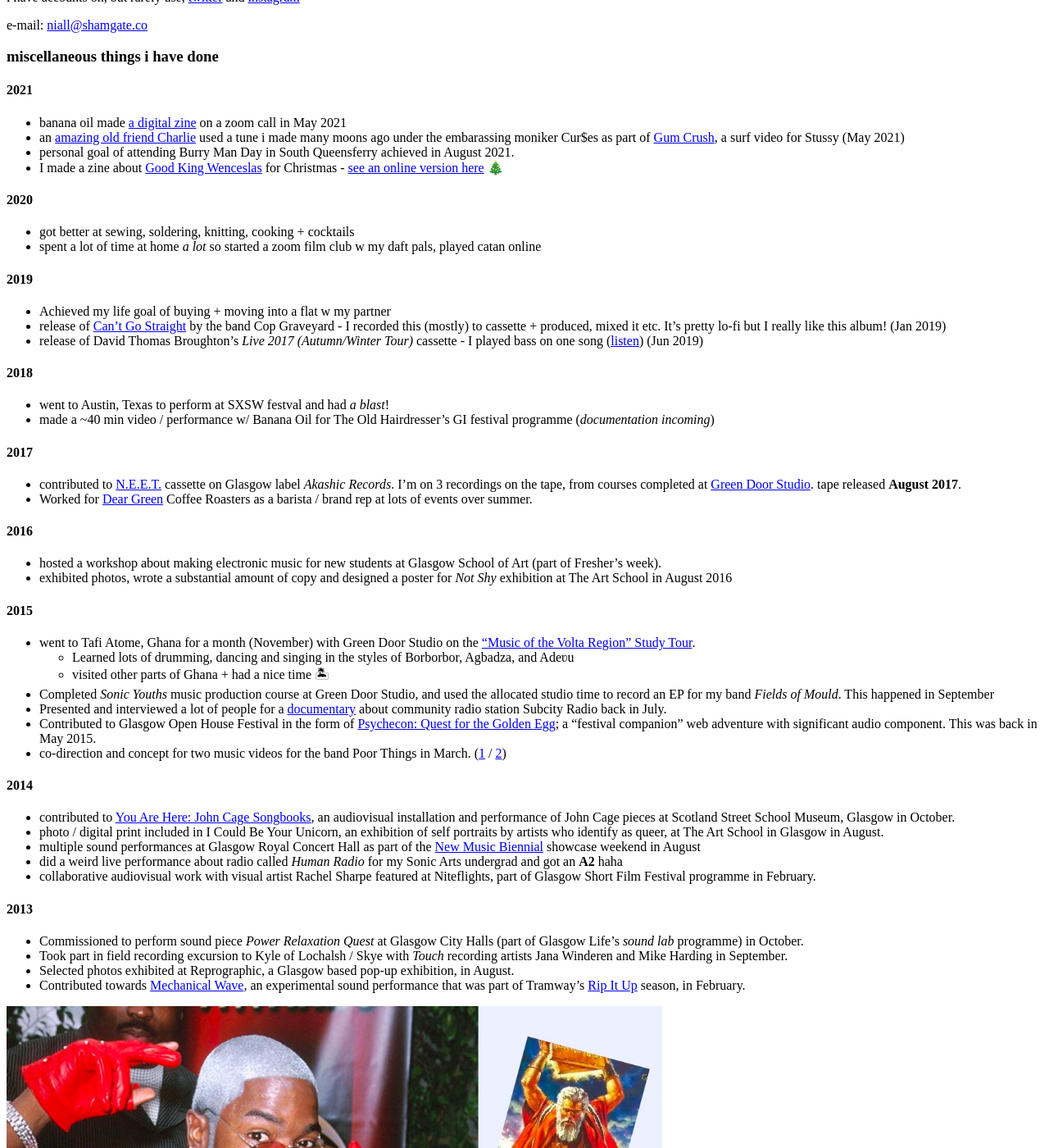
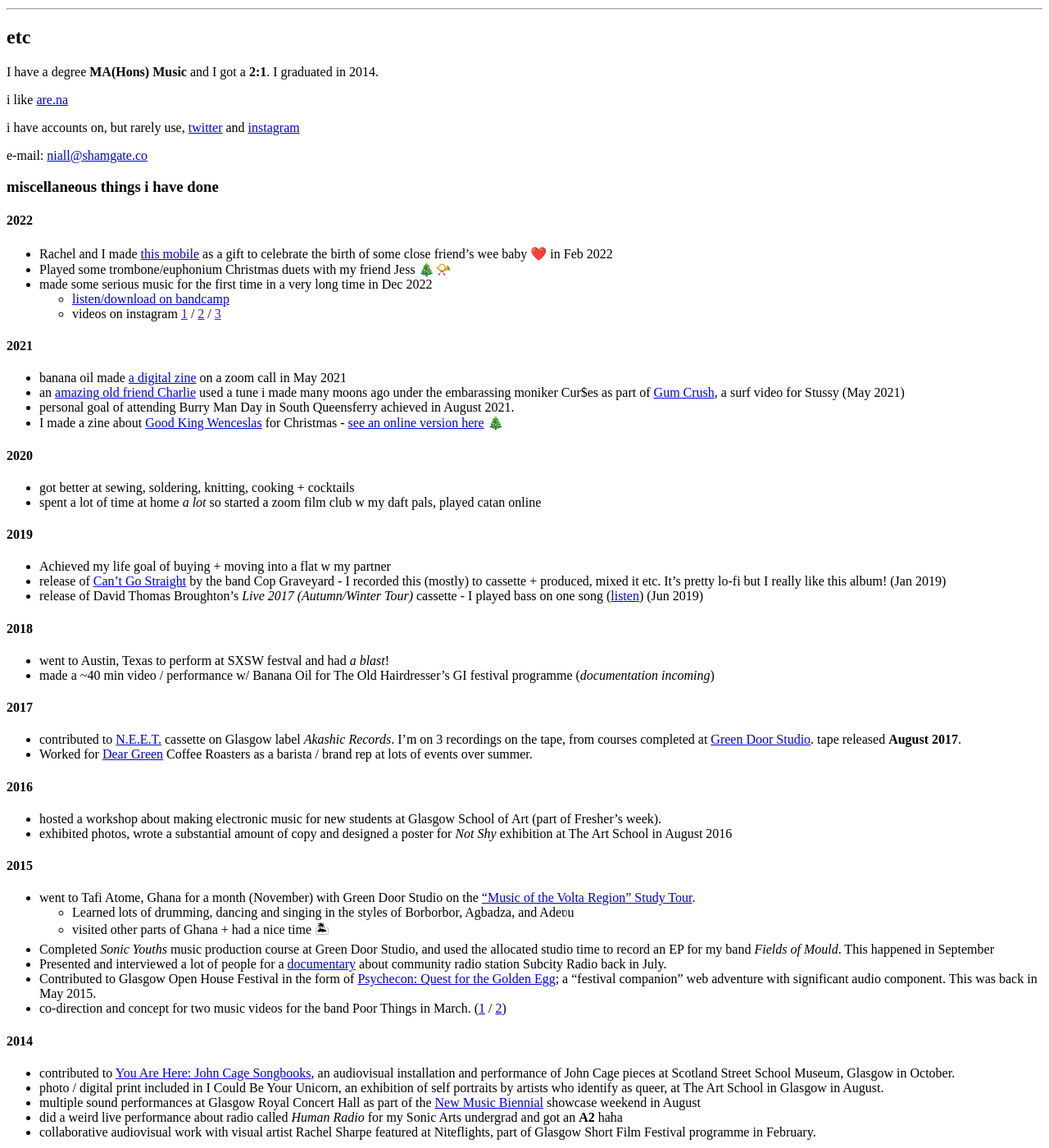
Before and after one commit to kingdomlevel/kingdomlevel.github.io, a Jekyll site: the page built from index.markdown, in a window 1280 px wide and 1400 px high, scrolled down 6282 px. Shown: the whole window at 82% size. Built offline with Jekyll 4.4.1, drawn with Linux system fonts in a browser that asks for light colours; our own code applies the rules of GitHub Pages for plain Markdown files; some of the changed text lies outside the part shown.

Commit message:
adds 2022 misc projects

```diff
--- /dev/null
+++ b/colours.css
@@ -0,0 +1,23 @@
+.red {
+  color: red;
+}
+
+.blue {
+  color: blue;
+}
+
+.yellow {
+  color: yellow;
+}
+
+.green {
+  color: lightgreen;
+}
+
+.orange {
+  color: orange;
+}
+
+.purple {
+  color: plum;
+}
--- a/index.markdown
+++ b/index.markdown
@@ -6,6 +6,14 @@
 ## [music](#music), [software](#software), [radio](#radio), [etc](#etc)...
 
 hello and thank u for visiting my web page 🤗
+
+<link rel="stylesheet" type="text/css" media="all" href="colours.css" />
+<p>
+  🌟 <span class="red">N</span><span class="green">E</span><span class="blue">W</span><span class="purple">!</span><span class="orange">!</span><span class="purple">!</span>
+  serious music from dec 2022 <a href="https://shamgate.bandcamp.com/album/dec-2022">on bandcamp:</a> 🌟
+  <iframe style="border: 0; width: 100%; height: 120px;" src="https://bandcamp.com/EmbeddedPlayer/album=3615708713/size=large/bgcol=ffffff/linkcol=0687f5/tracklist=false/artwork=small/transparent=true/" seamless><a href="https://shamgate.bandcamp.com/album/dec-2022">dec 2022 by Niall Morris</a></iframe>
+</p>
+
 
 <img src="images/self.jpeg" alt="hiya!" width="500">
 
@@ -174,6 +182,14 @@
 
 ### miscellaneous things i have done
 
+#### 2022
++ Rachel and I made [this mobile](/images/baby-mobile.jpg) as a gift to celebrate the birth of some close friend's wee baby ❤️ in Feb 2022
++ Played some trombone/euphonium Christmas duets with my friend Jess 🎄📯
++ made some serious music for the first time in a very long time in Dec 2022
+  + [listen/download on bandcamp](https://shamgate.bandcamp.com/album/dec-2022)
+  + videos on instagram [1]() / [2]() / [3]()
+
+
 #### 2021
 + banana oil made [a digital zine](https://www.shamgate.co/banana_oil/zine_202105/) on a zoom call in May 2021
 + an [amazing old friend Charlie](https://www.instagram.com/appleshift4/) used a tune i made many moons ago under the embarassing moniker Cur$es as part of [Gum Crush](https://www.instagram.com/tv/COs4_J6gG6v), a surf video for Stussy (May 2021)
```
Also changed, not shown: images/baby-mobile.jpg (added).
